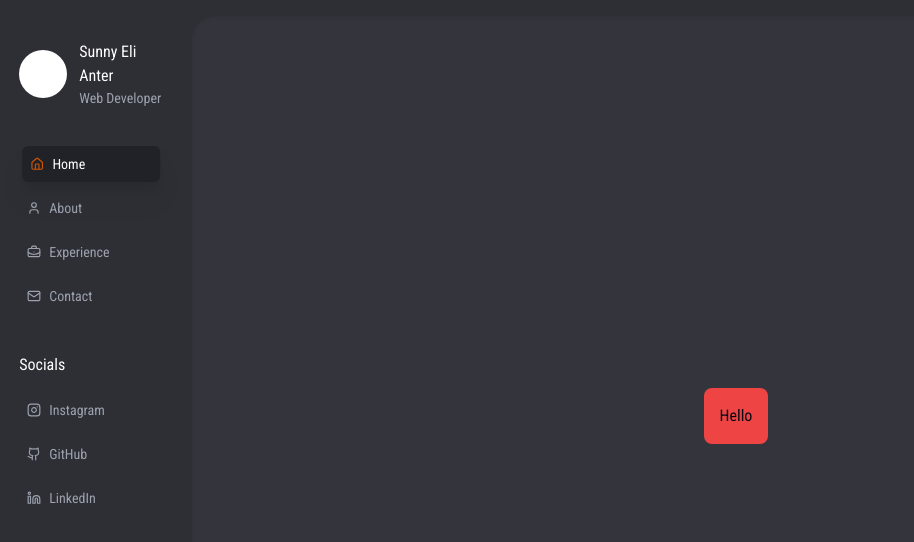
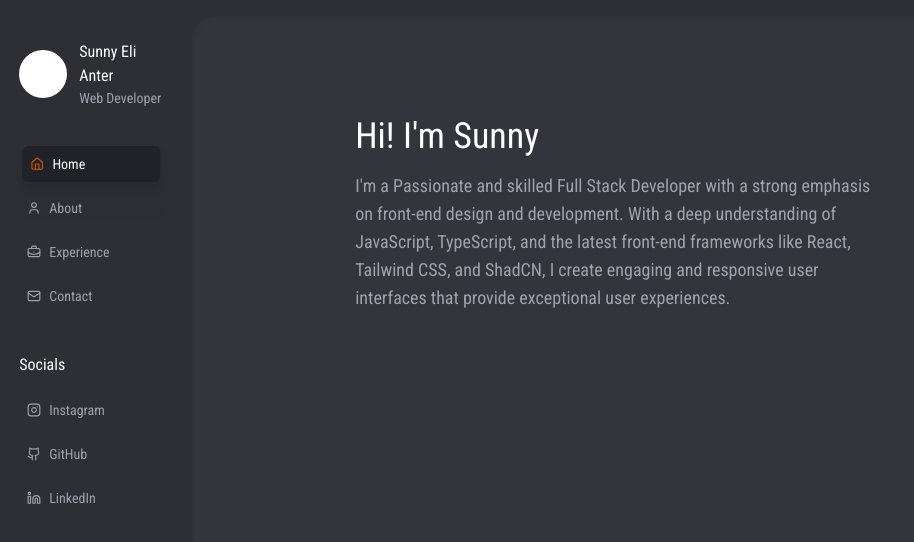
Before and after one commit to SunnyAnter/Portfolio, a Next.js app: page / in a window 1280 px wide. Shown: the top 542 px of the page, without its empty margins (0-914 px from the left). Built offline with nearby package versions, Linux system fonts and the light colour scheme.

Commit message:
feat: home page started

```diff
--- a/src/app/page.tsx
+++ b/src/app/page.tsx
@@ -1,9 +1,13 @@
-import Image from "next/image";
-
 export default function Home() {
   return (
-    <div className="h-[100vh] w-full flex justify-center items-center bg-[rgb(52,53,60)] lg:rounded-tl-3xl lg:mt-4 lg:shadow-inner">
-      <h1 className=" bg-red-500 rounded-lg p-4">Hello</h1>
+    <div className="h-[100vh] w-full flex justify-center items-center bg-[rgb(52,53,60)] lg:rounded-tl-3xl lg:shadow-inner lg:mt-4">
+      <div className="h-[75%] w-[70%] flex flex-col gap-4">
+        <h1 className="text-white text-2xl lg:text-4xl">Hi! I&apos;m Sunny</h1>
+        <h4 className="text-gray-400 text-xs lg:text-lg lg:w-[70%]">I&apos;m a Passionate and skilled Full Stack Developer with a strong emphasis on front-end
+          design and development. With a deep understanding of JavaScript,
+          TypeScript, and the latest front-end frameworks like React, Tailwind CSS, and ShadCN,
+          I create engaging and responsive user interfaces that provide exceptional user experiences.</h4>
+      </div>
     </div>
   );
 }
```
